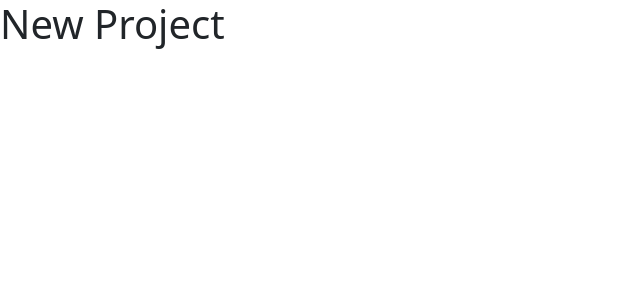
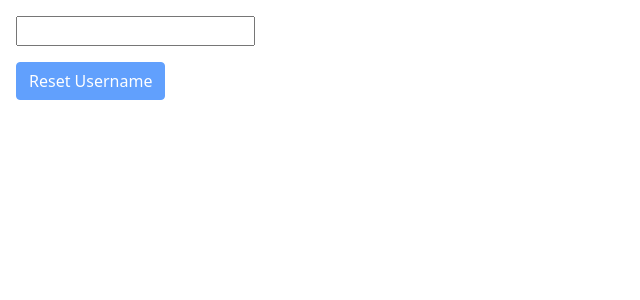
Before and after one commit to Gabriel-A-Rocha/angular-bindings, an Angular app: page / in a window 1280 px wide. Shown: the top 300 px of the page, without its empty margins (0-640 px from the left). Built offline with nearby package versions, Linux system fonts and the light colour scheme.

Commit message:
add reset username button

```diff
--- a/src/app/app.component.html
+++ b/src/app/app.component.html
@@ -1 +1 @@
-<h1>New Project</h1>
+<app-user-info></app-user-info>
--- /dev/null
+++ b/src/app/user-info/user-info.component.css
@@ -0,0 +1,3 @@
+.username-form {
+  padding: 1rem;
+}
--- /dev/null
+++ b/src/app/user-info/user-info.component.html
@@ -0,0 +1,7 @@
+<div class="username-form">
+
+    <input type="text" [(ngModel)]="username" (input)="handleInputChange($event)">
+    <p>{{username}}</p>
+    <button class="btn btn-primary" [disabled]="buttonDisabledStatus" (click)="resetUsername()">Reset Username</button>
+
+</div>
--- /dev/null
+++ b/src/app/user-info/user-info.component.ts
@@ -0,0 +1,24 @@
+import { Component, OnInit } from '@angular/core';
+
+@Component({
+  selector: 'app-user-info',
+  templateUrl: './user-info.component.html',
+  styleUrls: ['./user-info.component.css'],
+})
+export class UserInfoComponent implements OnInit {
+  username = '';
+  buttonDisabledStatus = true;
+
+  constructor() {}
+
+  ngOnInit(): void {}
+
+  resetUsername() {
+    this.username = '';
+    this.buttonDisabledStatus = true;
+  }
+
+  handleInputChange(evt: any) {
+    this.buttonDisabledStatus = !evt.target.value;
+  }
+}
```
Also changed, not shown: src/app/app.module.ts (+6 -8 lines), 1 other file (tests, documents, lock files or other folders).
